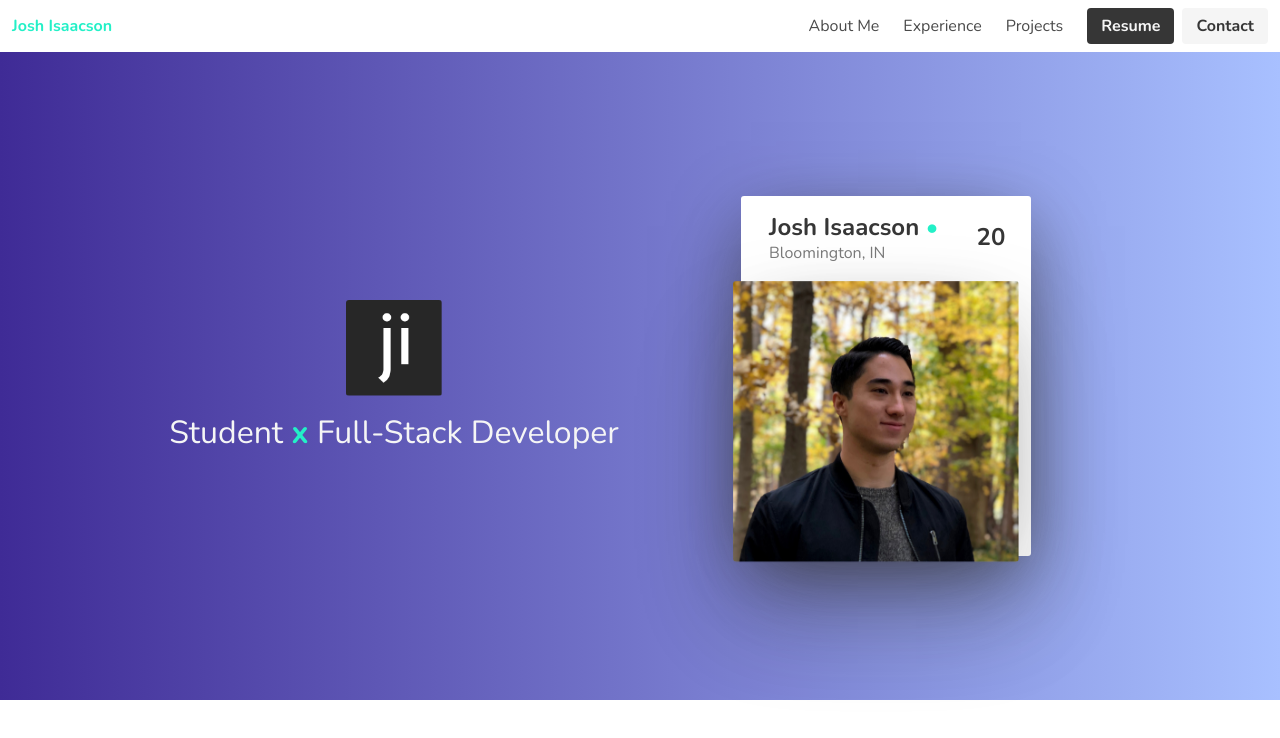
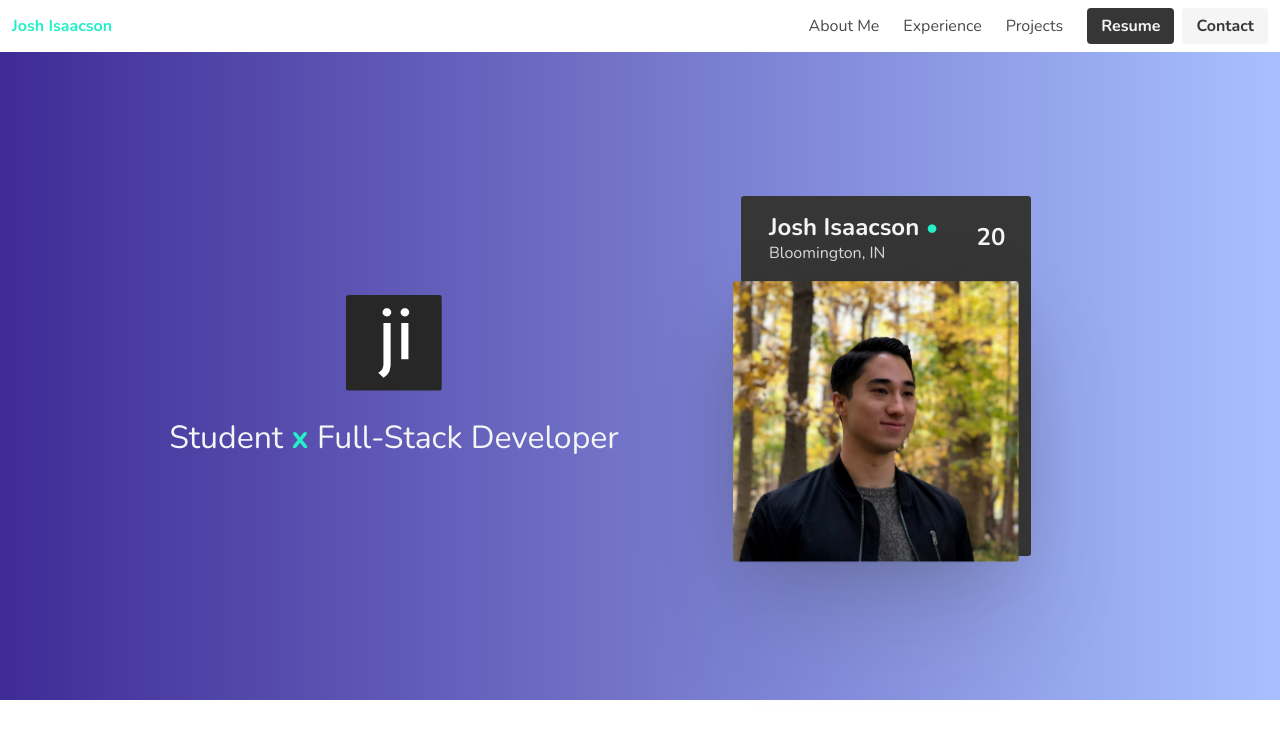
Before and after one commit to jsisaacs/portfolio, a website: page index.html in a window 1280 px wide. Drawn offline with nearby package versions, Linux system fonts and the light colour scheme.

Commit message:
switched from light to dark profile card

```diff
--- a/css/extensions.css
+++ b/css/extensions.css
@@ -15,14 +15,12 @@
 }
 
 .subtitle.is-3.has-text-light {
-    padding-top: 10px;
+    padding-top: 20px;
 }
 
 .profile-container {
-    box-shadow: 0 20px 70px -10px rgba(51, 51, 51, 0.7), 0 50px 100px 0 rgba(51, 51, 51, 0.2);
     border-radius: 3px;
-    background-color: white;
-    /* overflow:hidden; */
+    background-color: hsl(0, 0%, 21%);
     position: relative;
     height: 360px;
     width: 290px;
@@ -34,7 +32,6 @@
 .profile-text {
     padding-left: 40px;
     padding-top: 30px;
-    /* background-color: blue; */
 }
 
 .age {
@@ -50,7 +47,7 @@
     left: -5px;
     top: 87px;
     z-index: 1000;
-    transform: translateZ(20px)
+    transform: translateZ(20px);
 }
 
 #profile {
--- a/index.html
+++ b/index.html
@@ -79,14 +79,14 @@
                         <div class="column is-6">
                             <div class="level">
                                 <div class="level-item">
-                                    <div class="profile-container" data-tilt data-tilt-reverse="true" data-tilt-scale="1.05" data-tilt-glare data-tilt-max-glare="0.8">
+                                    <div class="profile-container" data-tilt data-tilt-reverse="true" data-tilt-scale="1.05" >
                                         <div class="columns is-mobile">
                                             <div class="column profile-text is-9">
-                                                <p class="title is-4">Josh Isaacson <strong class="has-text-link">•</strong></p>
-                                                <p class="has-text-grey">Bloomington, IN</p>
+                                                <p class="title is-4 has-text-light">Josh Isaacson <strong class="has-text-link">•</strong></p>
+                                                <p class="has-text-grey-lighter">Bloomington, IN</p>
                                             </div>
                                             <div class="column age has-text-centered">
-                                                <p class="is-size-4"><strong>20</strong></p>
+                                                <p class="is-size-4 has-text-light"><strong>20</strong></p>
                                             </div>
                                         </div>
                                         <div class="profile-overlay" >
```
